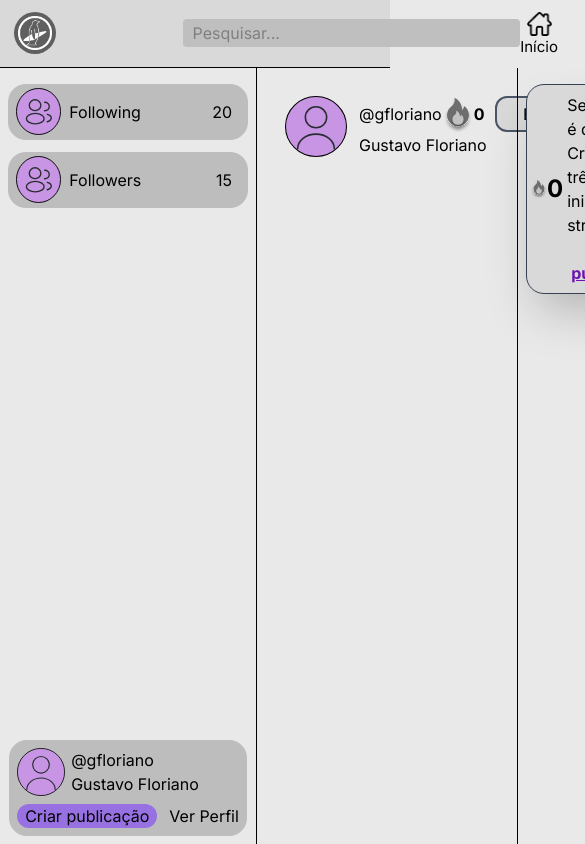
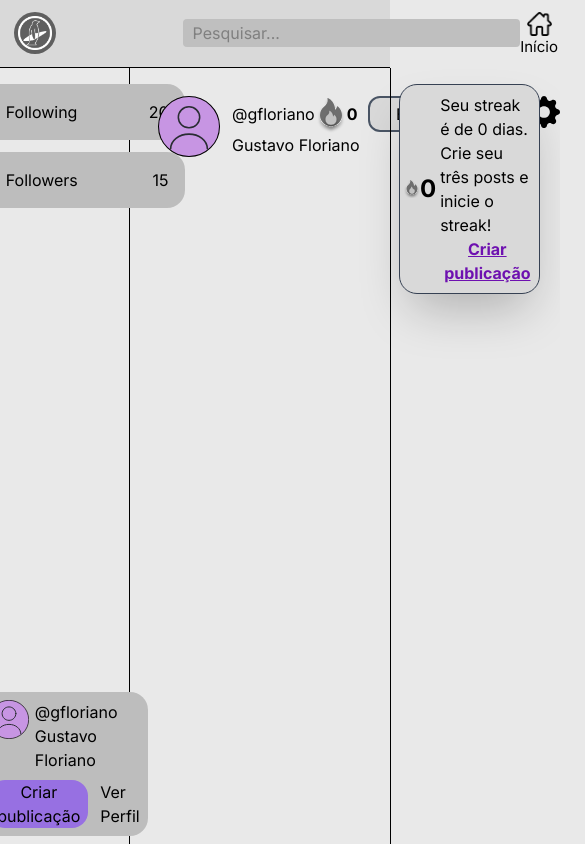
Before and after one commit to catolica-faculdade/pinguin-project, a React (Vite) app: page /profile in a window 390 px wide. Shown: the top 844 px of the page, 585 px wide, since content can reach past the window. Built offline with nearby package versions, Linux system fonts and the light colour scheme.

Commit message:
style: responsive design to desktop

```diff
--- a/src/components/LeftMenu.jsx
+++ b/src/components/LeftMenu.jsx
@@ -10,8 +10,8 @@ function LeftMenu(){
 
 
     return(
-        <div className='flex flex-col gap-3 justify-between items-center pt-4 p-2 border-black border-r'>
-            <div className='flex flex-col gap-3'>
+        <div className='w-1/3 flex flex-col gap-3 justify-between items-center pt-4 p-2 border-black border-r'>
+            <div className='flex flex-col items-center gap-3 w-full'>
                 <Tab
                 text="Following"
                 number={following}/>
```
